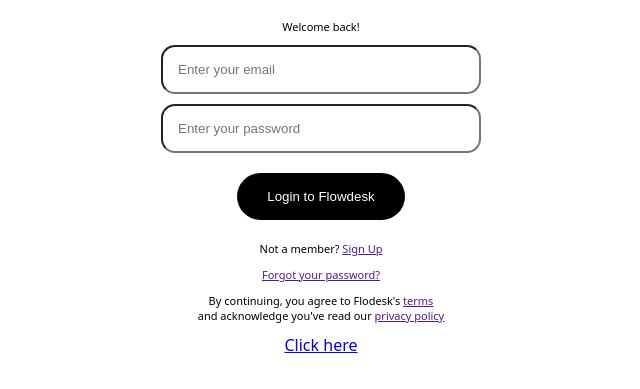
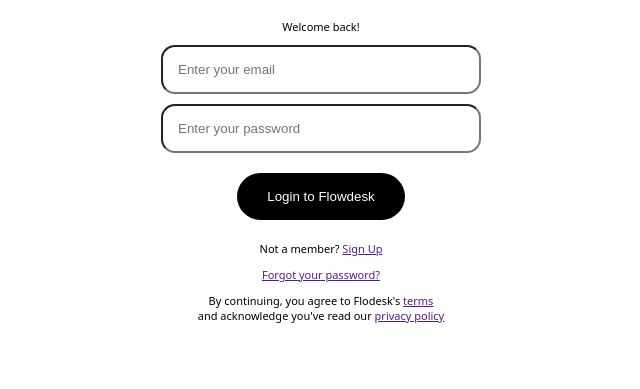
Before and after one commit to Kushal-Goswami/HTML-CSS-Projects, a plain HTML site: page index.html in a window 1280 px wide. Shown: the part 123-512 px from the top of the page, without its empty margins (319-959 px from the left). Drawn offline with Linux system fonts and the light colour scheme.

Commit message:
removed the command file

```diff
--- a/index.html
+++ b/index.html
@@ -58,7 +58,7 @@
         <p>Not a member? <a href="">Sign Up</a></p>
         <p><a href="">Forgot your password?</a></p>
         <p>By continuing, you agree to Flodesk's <a href="">terms</a> <br> and acknowledge you've read our <a href="">privacy policy</a></p>
-        <a href="commands.html">Click here</a>
+
 
 
 
```
